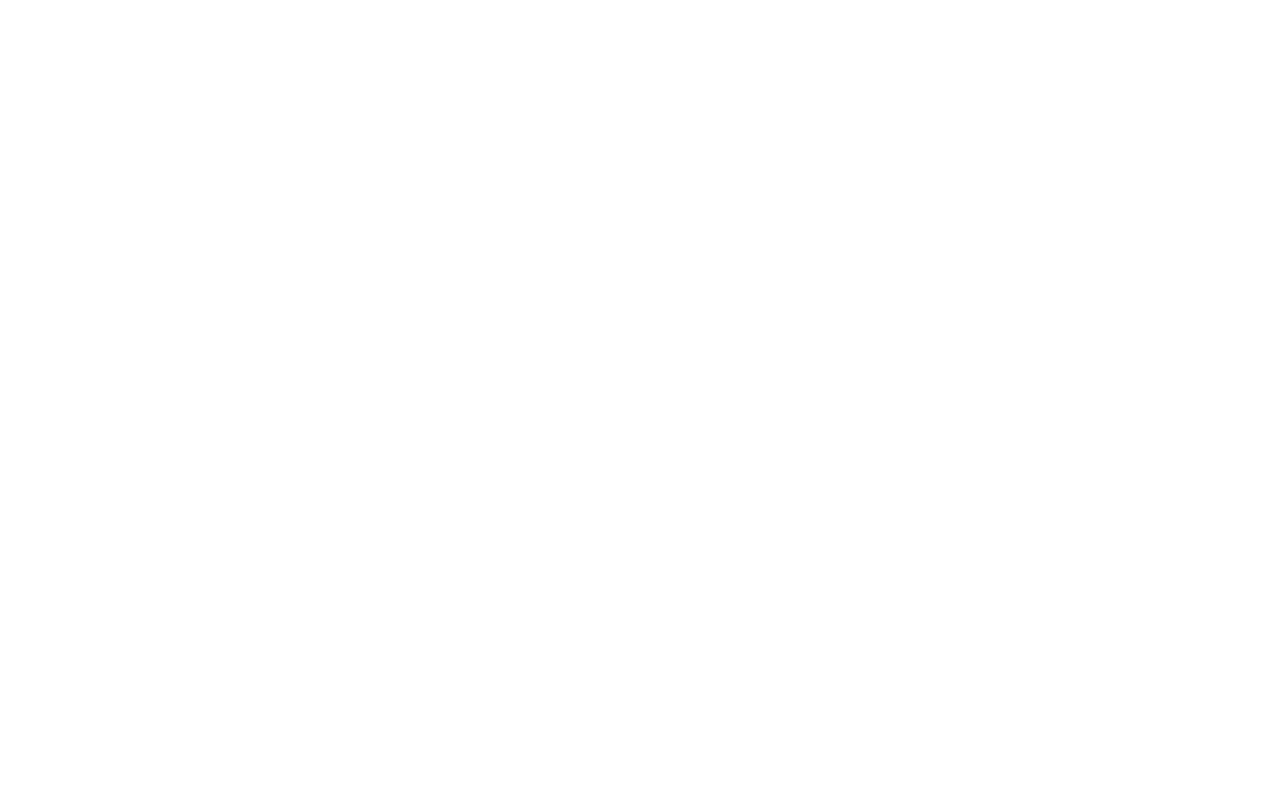
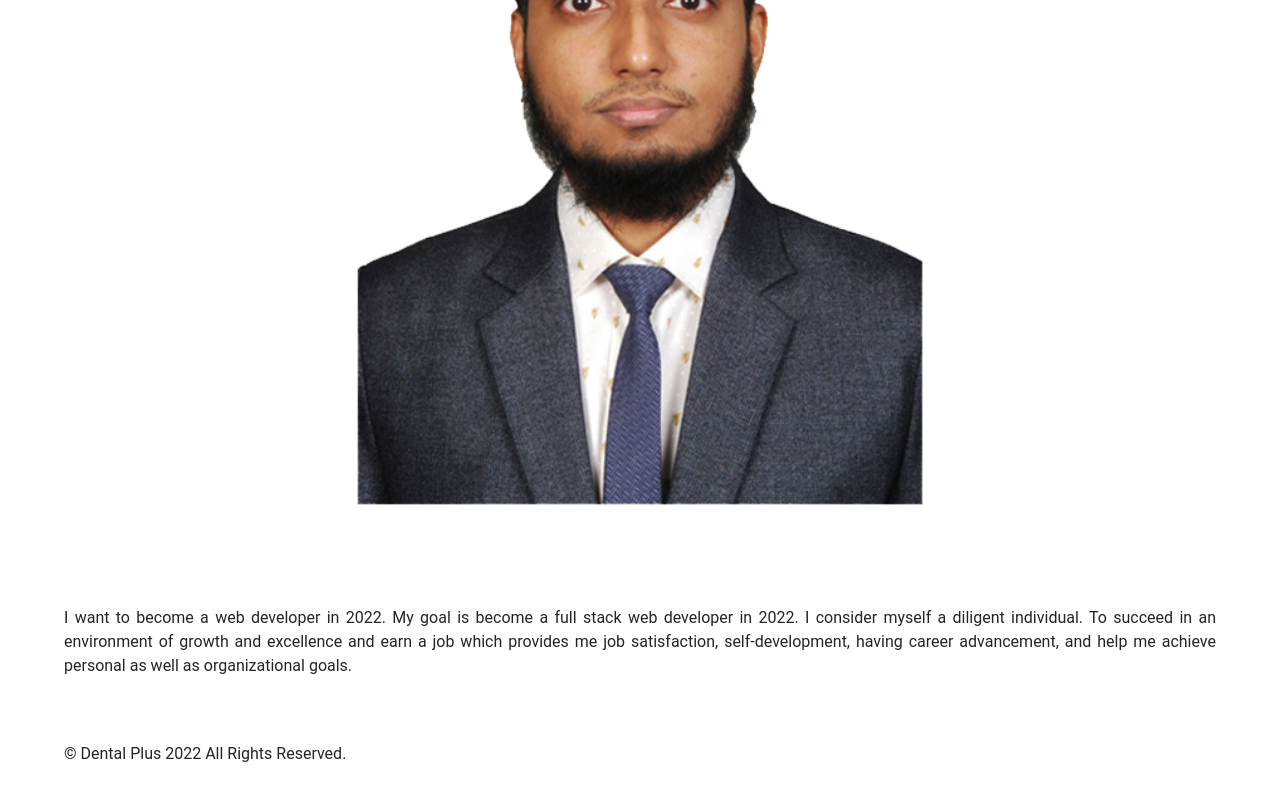
Before and after one commit to toufiqul-hasan/dental-plus, a React (Create React App) app: page /about in a window 1280 px wide. Shown: the part 326-1126 px from the top of the page. Before the commit the page ends 800 px from the top, so only its background shows below. Built offline with nearby package versions, Linux system fonts and the light colour scheme.

Commit message:
about added

```diff
--- a/src/Components/About/About.css
+++ b/src/Components/About/About.css
@@ -0,0 +1,4 @@
+P {
+  margin: 5%;
+  text-align: justify;
+}
--- a/src/Components/About/About.js
+++ b/src/Components/About/About.js
@@ -1,9 +1,19 @@
-import React from 'react';
+import React from "react";
+import me from "../../Assets/Images/me.png";
+import "./About.css";
 
 const About = () => {
   return (
     <div>
-
+      <img src={me} alt="" />
+      <p>
+        I want to become a web developer in 2022. My goal is become a full stack
+        web developer in 2022. I consider myself a diligent individual. To
+        succeed in an environment of growth and excellence and earn a job which
+        provides me job satisfaction, self-development, having career
+        advancement, and help me achieve personal as well as organizational
+        goals.
+      </p>
     </div>
   );
 };
```
Also changed, not shown: src/Assets/Images/me.png (added), src/Components/Blogs/Blogs.js (line endings or trailing spaces).
